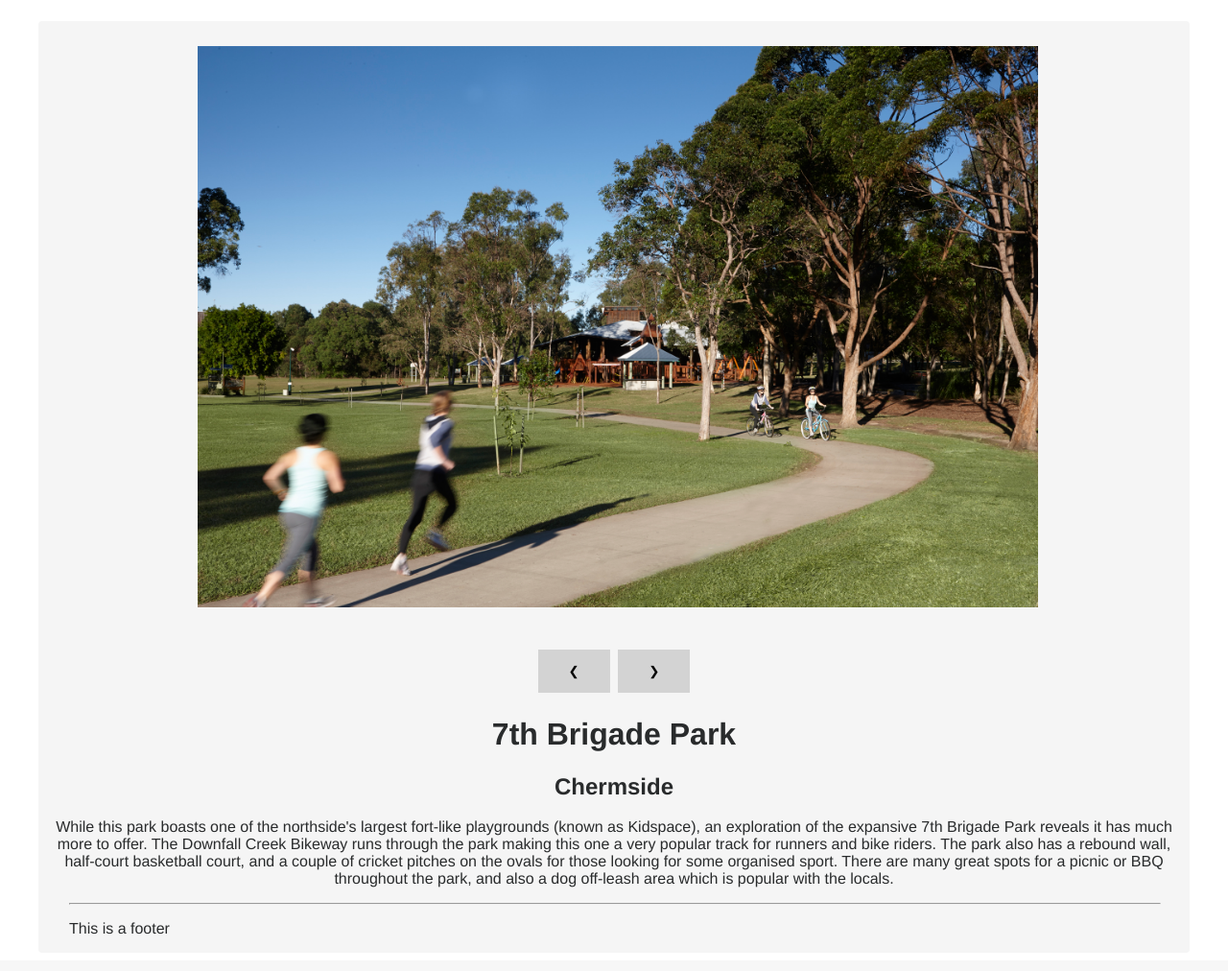
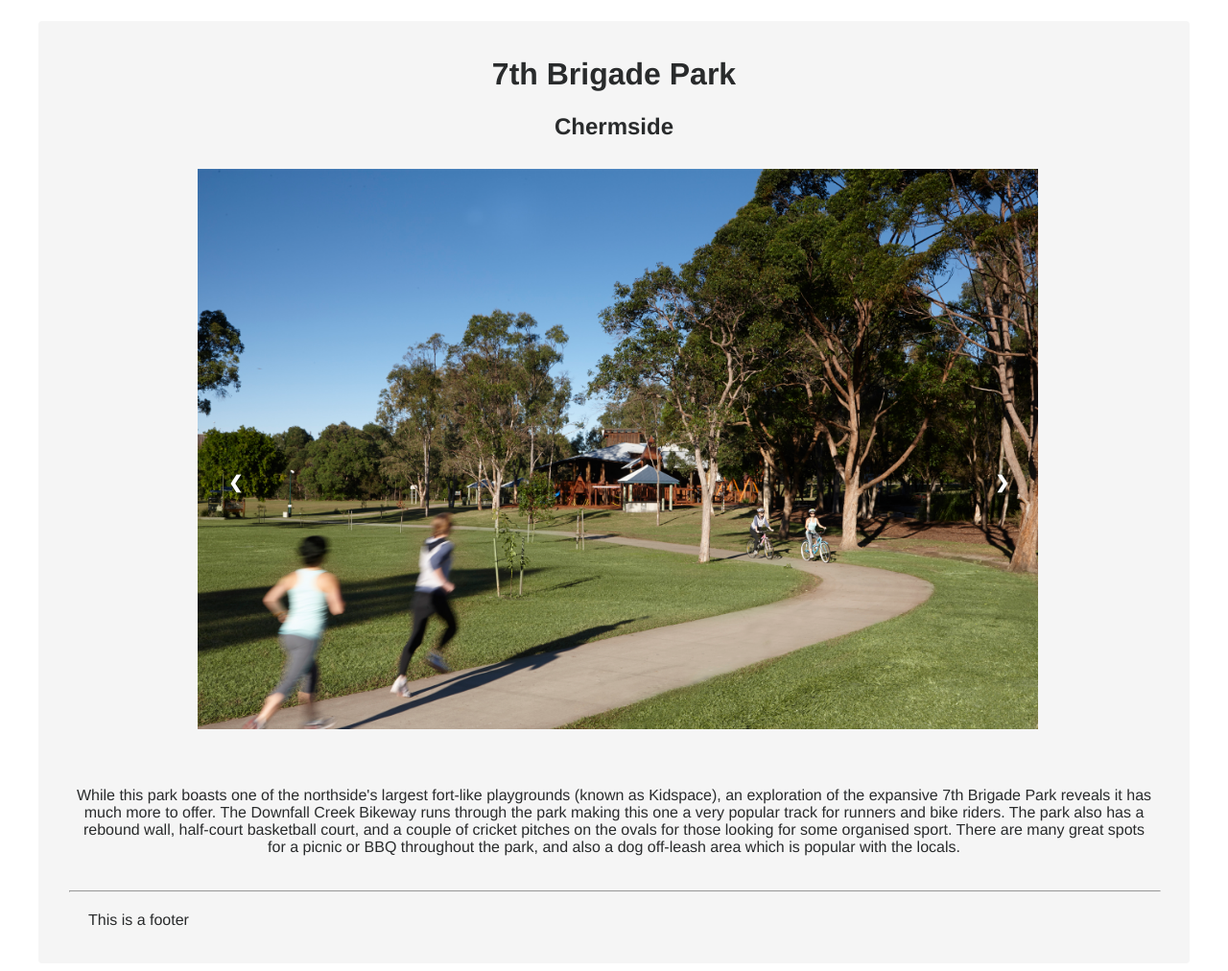
Before and after one commit to Slypher/CAB230-Project, a PHP site: page /views/sample-item.html in a window 1280 px wide. Shown: the part 132-1144 px from the top of the page at 96% size. Before the commit the page ends 1106 px from the top, so only its background shows below. Run offline with PHP 8.4, Linux system fonts and the light colour scheme.

Commit message:
edited css for buttons on image slider

```diff
--- a/resources/css/sample-item.css
+++ b/resources/css/sample-item.css
@@ -10,7 +10,7 @@ a {
     text-decoration: none;
 }
 p {
-    margin: 0px;
+    margin: 20px;
 }
 
 #page-container {
@@ -68,7 +68,12 @@ p {
     height:auto;
 }
 
-/*Main*/
+/*Main Image*/
+.slider-container{
+    width: 75%
+    height: auto;
+}
+
 .slider-container img{
     width: 75%;
     height: auto;
@@ -76,24 +81,38 @@ p {
     padding-top: 10px;
     padding-bottom: 40px;
 }
+/*Buttons*/
 
 .button-left {
-    background-color: lightgrey;
+    background-color: transparent;
+    cursor: pointer;
+    position: absolute;
+    top: 50%;
+    left: 164px;
     border: none;
-    color: black;
-    padding: 15px 32px;
+    color: white;
+    padding: 32px 32px;
     margin: 4px 2px;
-    cursor: pointer;
+    font-size: 18px;
+    font-weight:bold;
 }
 
 .button-right {
-    background-color: lightgrey;
+    background-color: transparent;
+    cursor: pointer;
+    position: absolute;
+    top: 50%;
+    right: 154px;
     border: none;
-    color: black;
-    padding: 15px 32px;
+    color: white;
+    padding: 32px 32px;
     margin: 4px 2px;
-    cursor: pointer;
+    font-size: 18px;
+    font-weight:bold;
 }
+
+/*Comment Section*/
+
 /*Footer*/
 
 #footer {
--- a/views/sample-item.html
+++ b/views/sample-item.html
@@ -27,6 +27,12 @@
             <div id="content">
                 <div class="row">
                     <div id="results-container">
+                        <div id="description">
+                        <div id="description-text">
+                            <h1>7th Brigade Park</h1>
+                            <h2> Chermside </h2>
+                        </div>
+                        </div>
                         <div class="slider-container">
                             <img class="slides" src="../resources/img/sample-item-1-img.jpg" alt="sample-image01">
                             <img class="slides" src="../resources/img/sample-item-3-img.jpg" alt="sample-image02">
@@ -37,12 +43,12 @@
                         </div>
                         <div id="description">
                         <div id="description-text">
-                            <h1>7th Brigade Park</h1>
-                            <h2> Chermside </h2>
                             <p> While this park boasts one of the northside's largest fort-like playgrounds (known as Kidspace), an exploration of the expansive 7th Brigade Park reveals it has much more to offer. The Downfall Creek Bikeway runs through the park making this one a very popular track for runners and bike riders. The park also has a rebound wall, half-court basketball court, and a couple of cricket pitches on the ovals for those looking for some organised sport. There are many great spots for a picnic or BBQ throughout the park, and also a dog off-leash area which is popular with the locals.</p>
                         </div>
                         </div>
                     </div>
+            <!-- Comment Section-->
+                    <div id="comment"> </div>
                 </div>
             </div>
             <!-- SECTION 3: Footer -->
--- a/views/sample-results.html
+++ b/views/sample-results.html
@@ -31,12 +31,12 @@
                         <div id="results-container">
                             <a target="_blank" href="../views/sample-item.html">
                             <img src="../resources/img/park-table.jpg" alt="stock-image01">
+                            </a>
                             <div id="description">
                             <div id="description-text">
                                 <h1>Trending This Week</h1>
                                 <p> The most popular parks in town this week </p>
                                 <p> 9 Places</p>
-                            </a>
                             </div>
                             </div>
                         </div>
```
